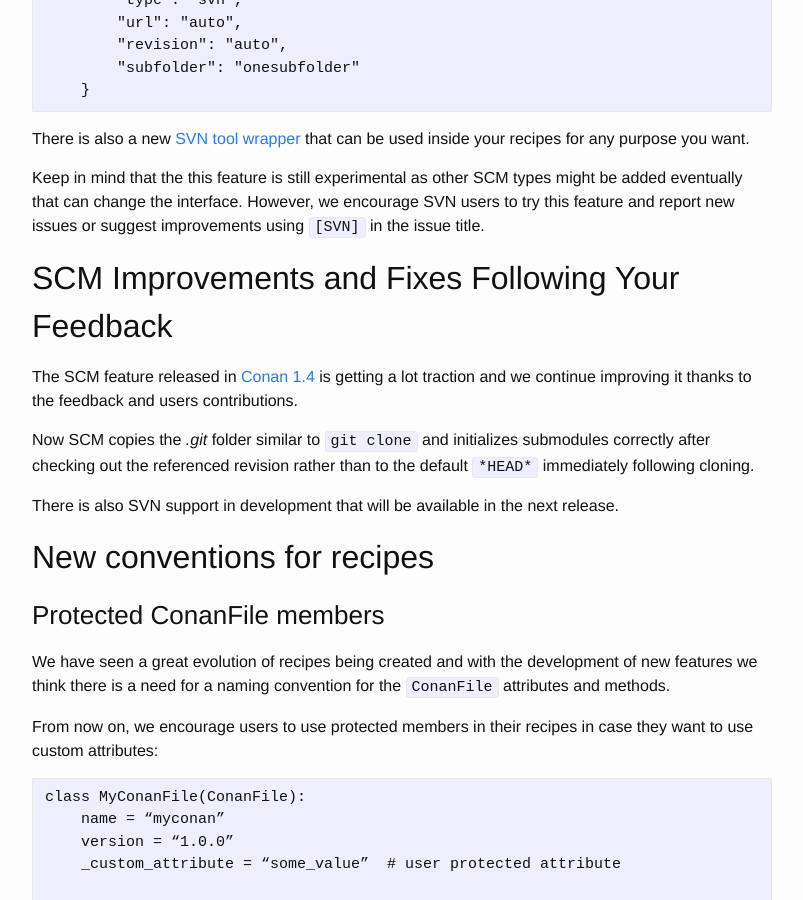
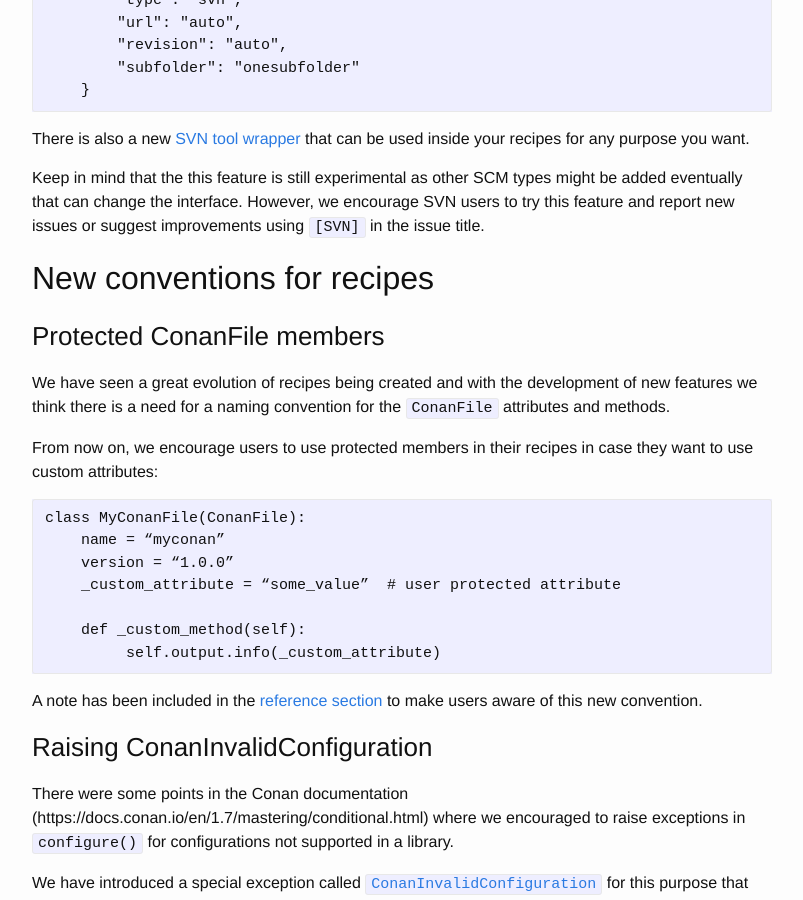
Before and after one commit to conan-io/conan-io.github.io, a Jekyll site: the page built from _posts/2018-10-11-New-conan-release-1-8.markdown, in a window 1280 px wide and 900 px high, scrolled down 1616 px. Shown: the whole window, without its empty margins (238-1041 px from the left). Built offline with Jekyll 4.4.1, drawn with Linux system fonts in a browser that asks for light colours; comment, search, counter and statistics services are not loaded.

Commit message:
remove old section

```diff
--- a/_posts/2018-10-11-New-conan-release-1-8.markdown
+++ b/_posts/2018-10-11-New-conan-release-1-8.markdown
@@ -72,16 +72,6 @@ for any purpose you want.
 
 Keep in mind that the this feature is still experimental as other SCM types might be added eventually that can change the interface.
 However, we encourage SVN users to try this feature and report new issues or suggest improvements using `[SVN]` in the issue title.
-
-## SCM Improvements and Fixes Following Your Feedback
-
-The SCM feature released in [Conan 1.4](https://blog.conan.io/2018/05/30/New-conan-release-1-4.html) is getting a lot traction and we
-continue improving it thanks to the feedback and users contributions.
-
-Now SCM copies the *.git* folder similar to ``git clone`` and initializes submodules correctly after checking out the referenced revision
-rather than to the default ``*HEAD*`` immediately following cloning.
-
-There is also SVN support in development that will be available in the next release.
 
 ## New conventions for recipes
 
```
